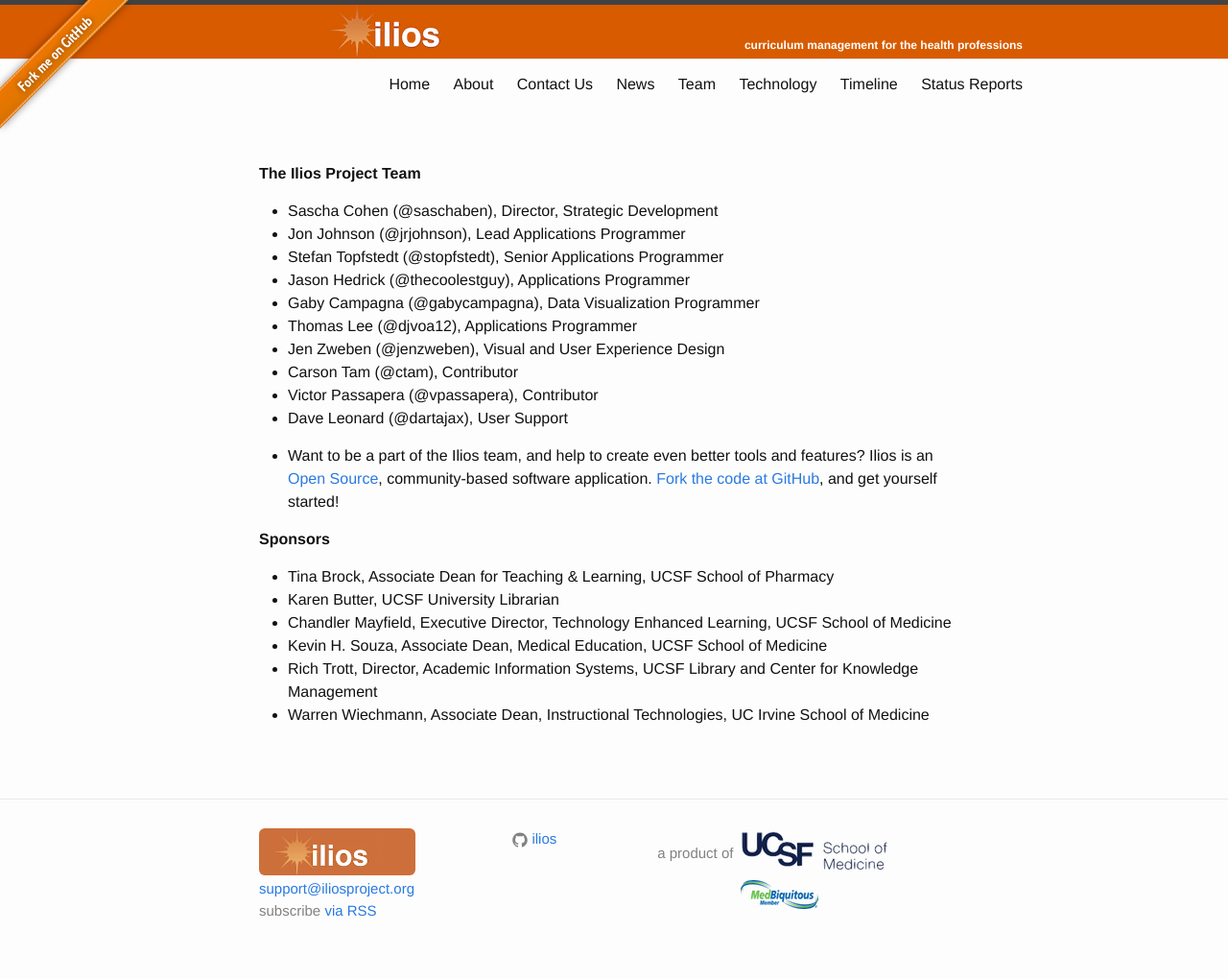
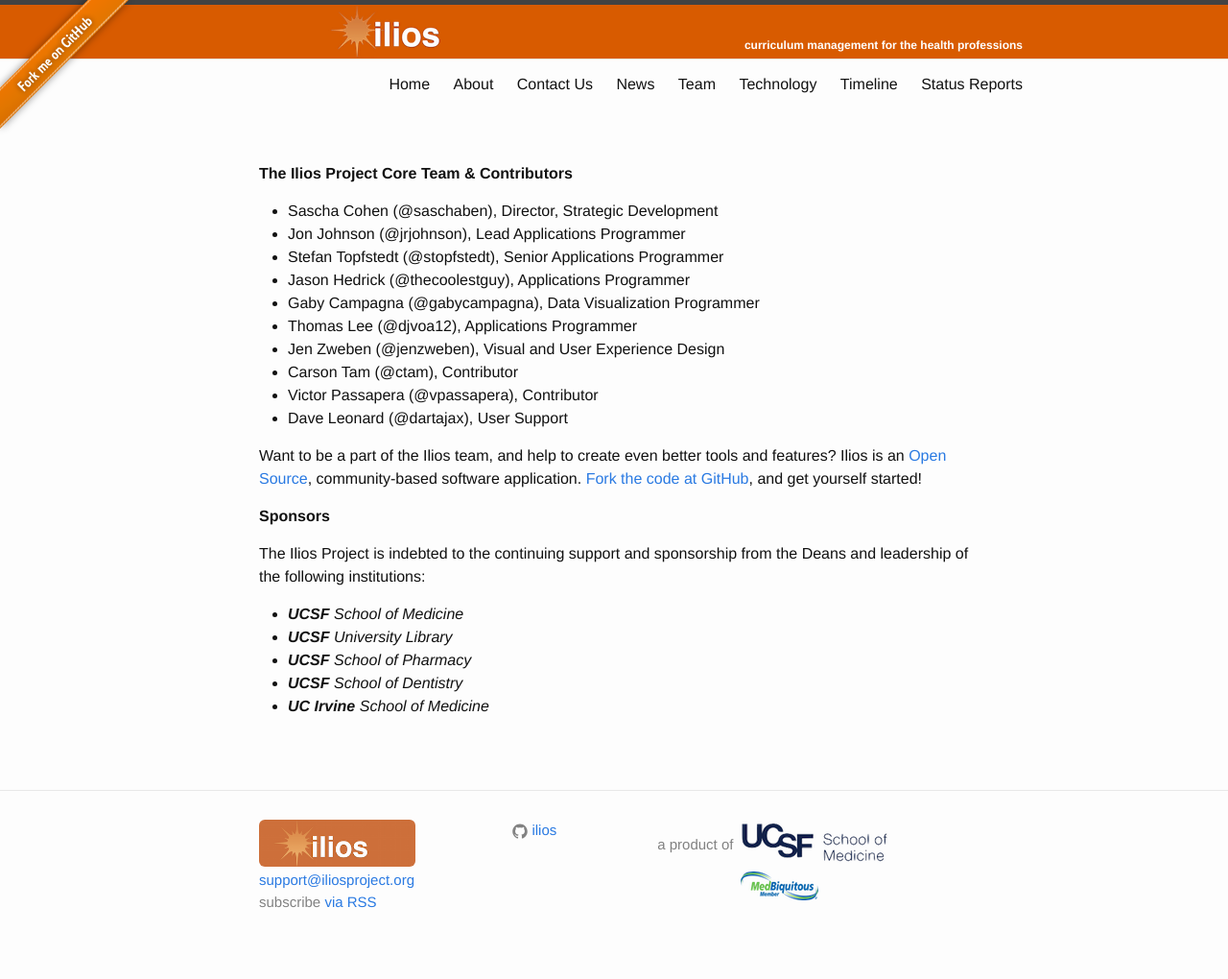
Before and after one commit to ilios/iliosproject.org, a Jekyll site: the page built from team.md, in a window 1280 px wide. Shown: the whole page at 96% size. Built offline with Jekyll 4.4.1, drawn with Linux system fonts in a browser that asks for light colours.

Commit message:
update-team-page

```diff
--- a/team.md
+++ b/team.md
@@ -4,7 +4,7 @@
 permalink: /team/
 topLevel: true
 ---
- **The Ilios Project Team**
+ **The Ilios Project Core Team & Contributors**
 
 - Sascha Cohen (@saschaben), Director, Strategic Development
 - Jon Johnson (@jrjohnson), Lead Applications Programmer
@@ -18,13 +18,14 @@
 - Dave Leonard (@dartajax), User Support
 
 
-- Want to be a part of the Ilios team, and help to create even better tools and features? Ilios is an [Open Source](http://opensource.org/){:target="_blank"}, community-based software application. [Fork the code at GitHub](https://github.com/ilios){:target="_blank"}, and get yourself started!
+Want to be a part of the Ilios team, and help to create even better tools and features? Ilios is an [Open Source](http://opensource.org/){:target="_blank"}, community-based software application. [Fork the code at GitHub](https://github.com/ilios){:target="_blank"}, and get yourself started!
 
 **Sponsors**
 
-- Tina Brock, Associate Dean for Teaching & Learning, UCSF School of Pharmacy
-- Karen Butter, UCSF University Librarian
-- Chandler Mayfield, Executive Director, Technology Enhanced Learning, UCSF School of Medicine
-- Kevin H. Souza, Associate Dean, Medical Education, UCSF School of Medicine
-- Rich Trott, Director, Academic Information Systems, UCSF Library and Center for Knowledge Management
-- Warren Wiechmann, Associate Dean, Instructional Technologies, UC Irvine School of Medicine
+The Ilios Project is indebted to the continuing support and sponsorship from the Deans and leadership of the following institutions:
+
+- **_UCSF_** _School of Medicine_
+- **_UCSF_** _University Library_
+- **_UCSF_** _School of Pharmacy_
+- **_UCSF_** _School of Dentistry_
+- **_UC Irvine_** _School of Medicine_
```
